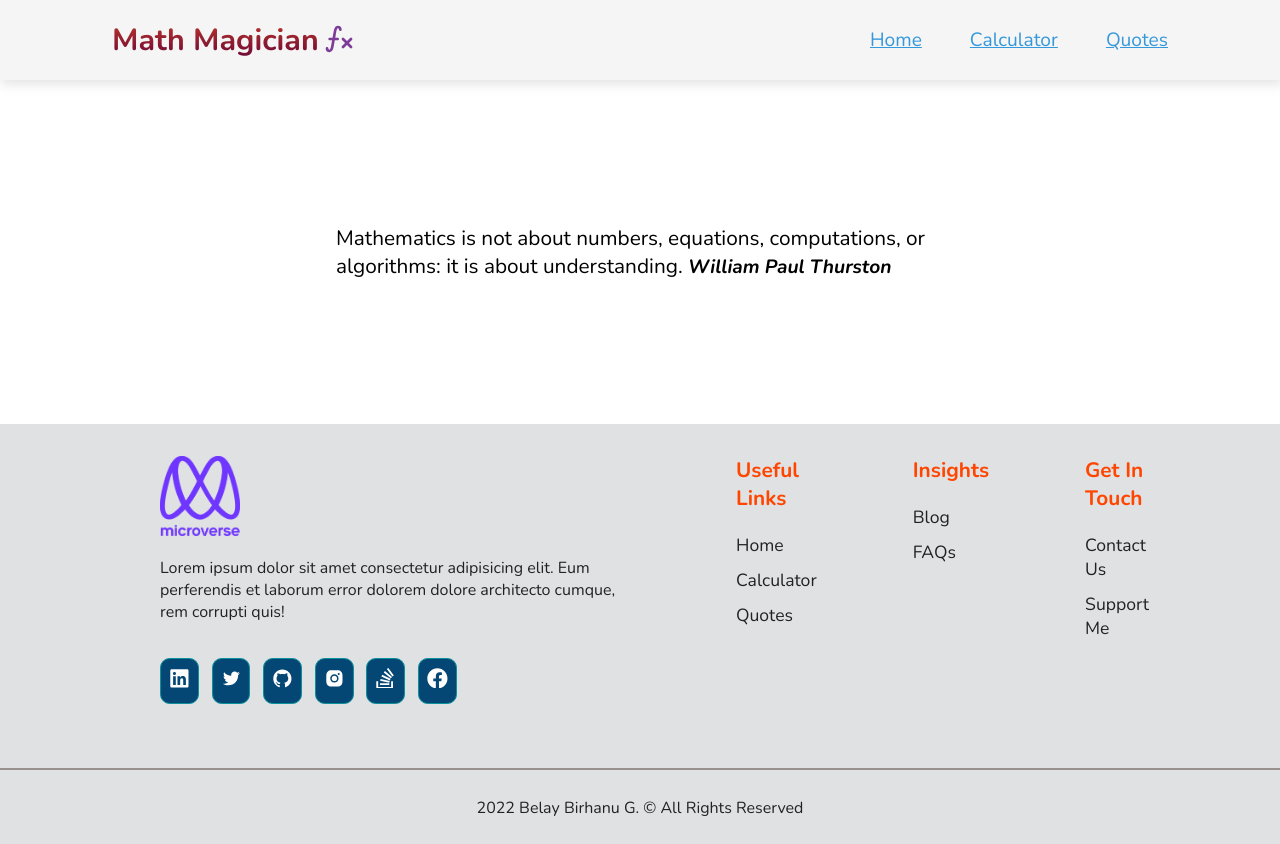
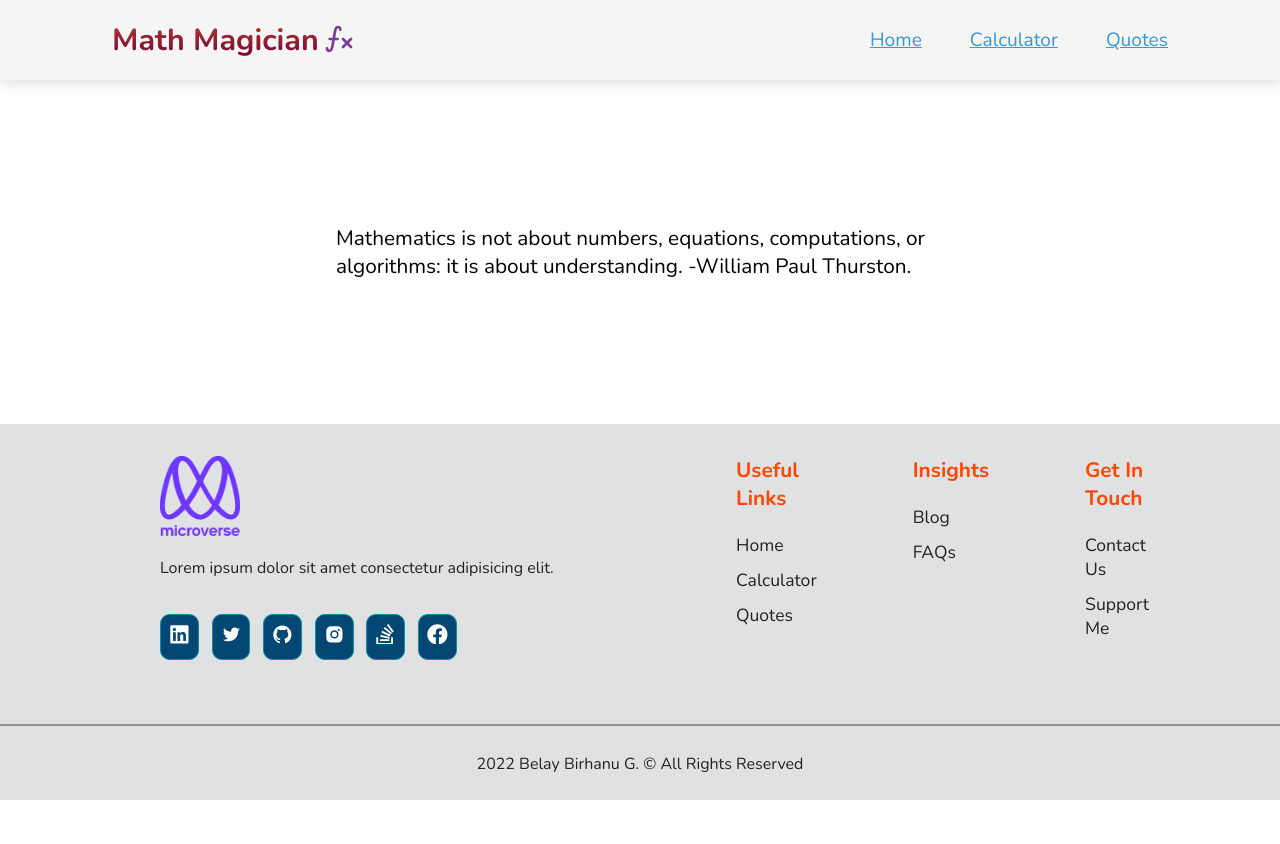
Before and after one commit to belaymit/math-magicians, a React (Create React App) app: page /quotes in a window 1280 px wide. After the commit the page ends 800 px from the top, so only its background shows below. Built offline with nearby package versions, Linux system fonts and the light colour scheme.

Commit message:
re-write texts

```diff
--- a/src/components/footer/Footer.jsx
+++ b/src/components/footer/Footer.jsx
@@ -15,8 +15,6 @@ const Footer = () => (
         </Link>
         <p>
           Lorem ipsum dolor sit amet consectetur adipisicing elit.
-          Eum perferendis et laborum error dolorem dolore architecto
-          cumque, rem corrupti quis!
         </p>
         <div className="footer-socials">
           <a href="https://www.linkedin.com/in/belay-birhanu-144ba714b/" target="_blank" rel="noreferrer noopener">
--- a/src/components/navbar/Navbar.jsx
+++ b/src/components/navbar/Navbar.jsx
@@ -6,7 +6,7 @@ import './navbar.scss';
 const Navbar = () => (
   <nav>
     <div className="nav-container">
-      <a href="index.html" className="nav-logo">
+      <a href="/" className="nav-logo">
         <h2>Math Magician</h2>
         <span><TbMathFunction className="icon" /></span>
       </a>
--- a/src/pages/quotes/Quotes.jsx
+++ b/src/pages/quotes/Quotes.jsx
@@ -6,9 +6,7 @@ const Quotes = () => (
     <div className="quotes">
       <p>
         Mathematics is not about numbers, equations, computations,
-        or algorithms: it is about understanding.
-        {' '}
-        <span>William Paul Thurston</span>
+        or algorithms: it is about understanding. -William Paul Thurston.
       </p>
     </div>
   </section>
```
